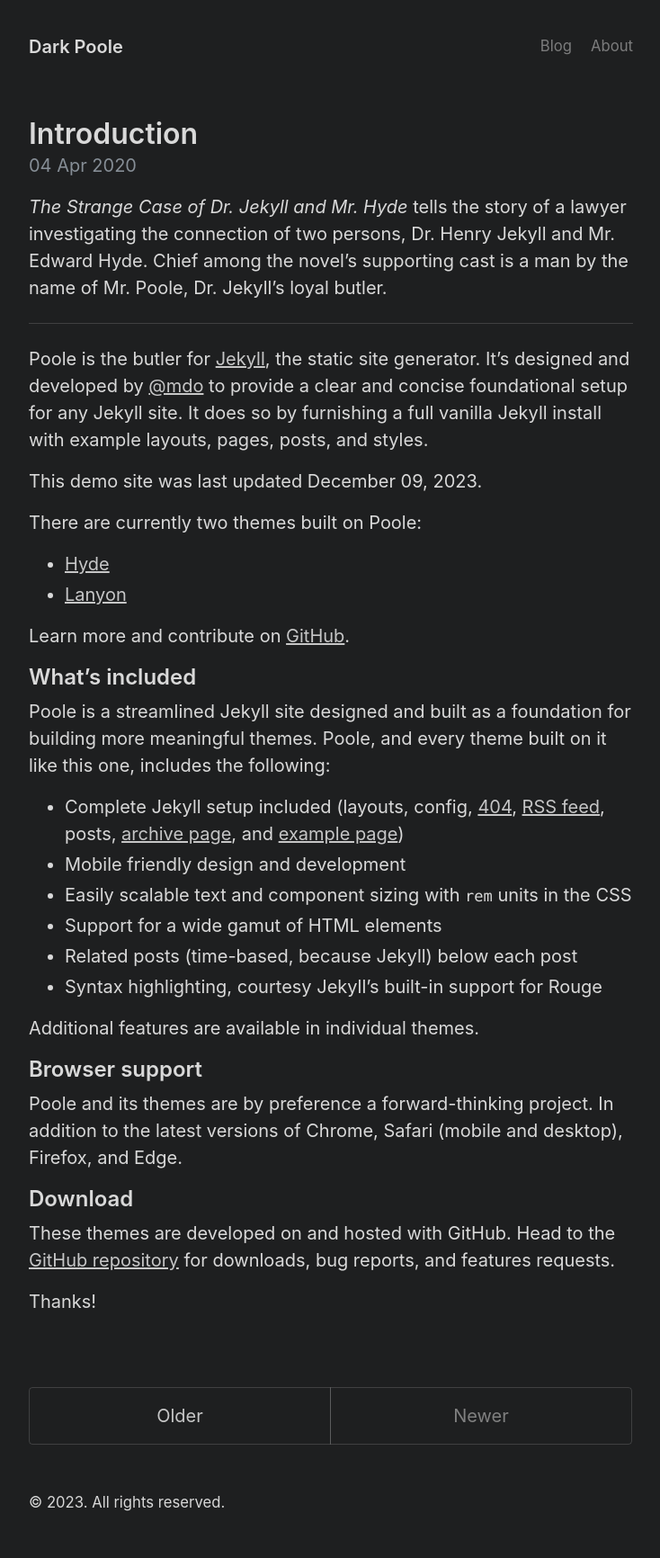
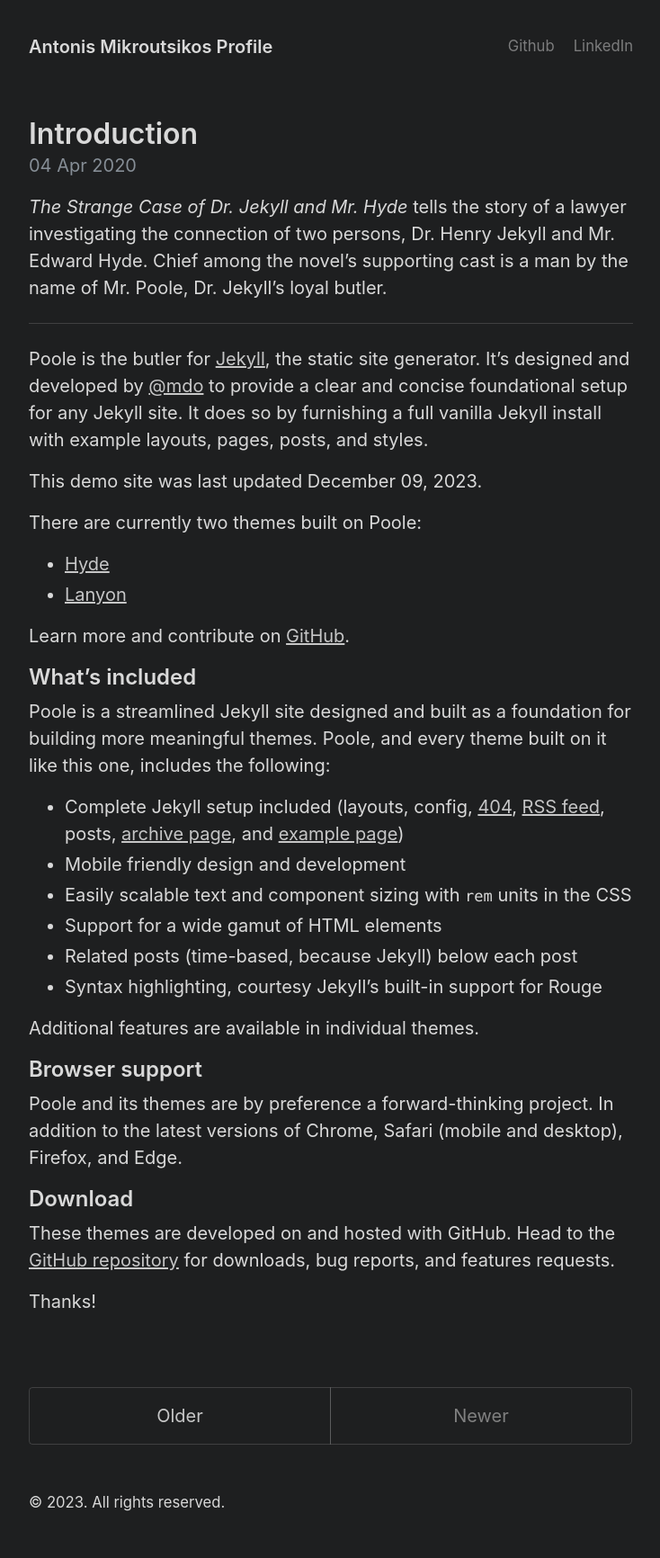
Before and after one commit to Antonis-Mikroutsikos/Antonios-Mikroutsikos.github.io, a Jekyll site: the page built from dark-poole-master/index.html, in a window 1280 px wide. Shown: the whole page at 90% size, without its empty margins (272-1006 px from the left). Built offline with Jekyll 4.4.1, drawn with Linux system fonts in a browser that asks for light colours; the list of posts is cut into pages by our own code.

Commit message:
Updated _config.yml

```diff
--- a/dark-poole-master/_config.yml
+++ b/dark-poole-master/_config.yml
@@ -1,6 +1,6 @@
 # Setup
-title: Dark Poole
-url: https://getpoole.com
+title: Antonis Mikroutsikos Profile
+url: https://Antonis-Mikroutsikos/Antonios-Mikroutsikos.github.io
 paginate: 1
 baseurl: ""
 permalink: pretty
@@ -31,18 +31,18 @@ sass:
 # ga_analytics: UA-000000-0
 
 # Specify the author for blog posts
-author:
-  name: Mark Otto
-  url: https://twitter.com/mdo
-  email: markdotto@gmail.com
+# author:
+#   name: Mark Otto
+#   url: https://twitter.com/mdo
+#   email: markdotto@gmail.com
 
 # Custom vars
 version: 3.0.0
 
 # Navbar page list
 nav:
-  - title: Blog
-    url: /archive
+  - title: Github
+    url: https://github.com/Antonis-Mikroutsikos
 
-  - title: About
-    url: /about
+  - title: LinkedIn
+    url: https://www.linkedin.com/in/a-mikroutsikos/
```
